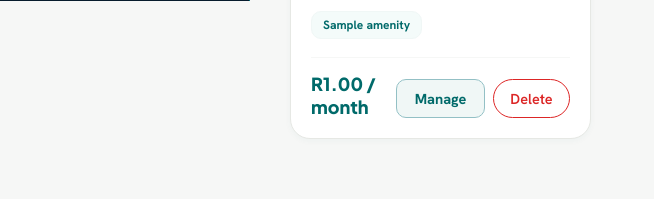
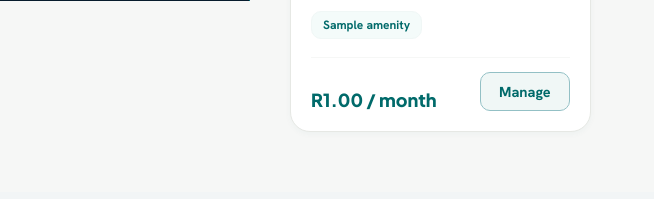
Before and after one commit to Ezile-web-byte/ulee-backend, a Spring Boot app: page /landlord-index in a window 1280 px wide. Shown: the part 799-998 px from the top of the page, without its empty margins (0-654 px from the left). After the commit the page ends 931 px from the top, so only its background shows below. Run offline with Spring Boot 4, Linux system fonts and the light colour scheme; the visitor is signed in with stand-in values (Sample User, id 1); empty tables hold one stand-in row (values such as "Sample post"); data that the repository does not hold is empty; some of the project's set-up classes (security, data sources, template engines, error pages and the like) are left out, and stand-ins take their place; database files in the repository are not loaded.

Commit message:
Move Delete from property card into the Manage page

```diff
--- a/src/main/resources/templates/landlord/landlord-index.html
+++ b/src/main/resources/templates/landlord/landlord-index.html
@@ -395,15 +395,6 @@
                 <a class="btn-manage" th:href="@{/edit-property/{id}(id=${property.propertyID})}"
                    th:text="${property.status == 'Rejected'} ? 'Fix & resubmit' : 'Manage'">Manage</a>
 
-                <form th:action="@{/delete-property/{id}(id=${property.propertyID})}" method="post">
-                  <button type="submit"
-                          class="btn-delete"
-                          data-confirm
-                          data-confirm-title="Delete this property?"
-                          data-confirm-ok="Delete"
-                          data-confirm-tone="danger"
-                          th:attr="data-confirm-message=${'“' + property.title + '” and its photos will be permanently deleted. This cannot be undone.'}">Delete</button>
-                </form>
               </div>
             </div>
           </div>
```
